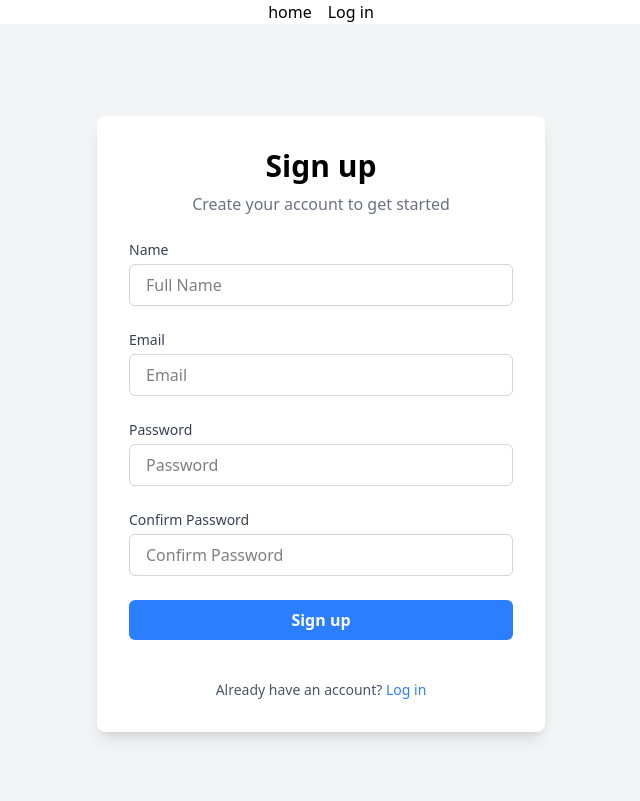
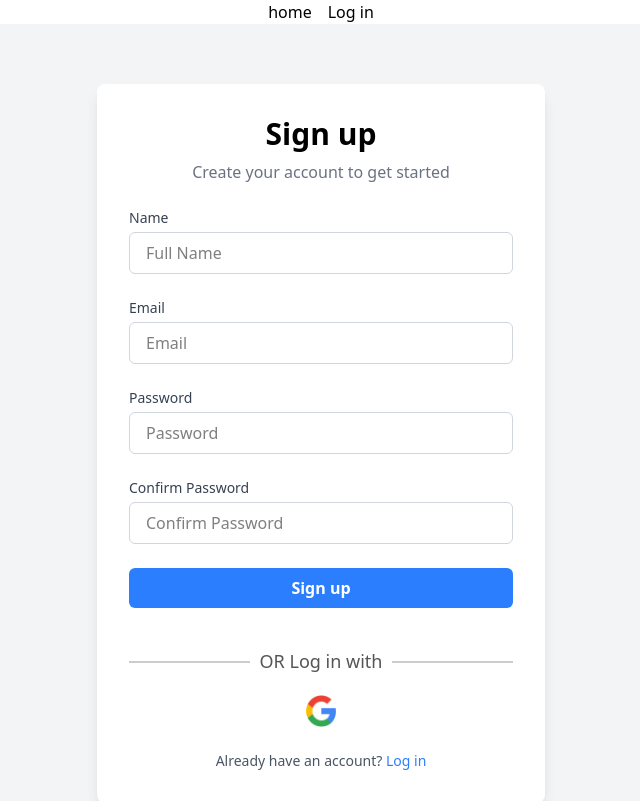
Before and after one commit to Ananthadeb1/Go-Trip-Client, a React (Vite) app: page /signup in a window 1280 px wide. Shown: the top 801 px of the page, without its empty margins (319-959 px from the left). Built offline with nearby package versions, Linux system fonts and the light colour scheme; no server answers.

Commit message:
login with google and save user name done

```diff
--- a/src/Pages/Login/Login.jsx
+++ b/src/Pages/Login/Login.jsx
@@ -1,6 +1,7 @@
 import React, { useContext, useState } from 'react';
 import { AuthContext } from '../../Provider/AuthProvider';
 import { Link, useNavigate } from 'react-router-dom';
+import SocialLogin from '../Shared/ScoialLogin/SocialLogin';
 
 const Login = () => {
     const { login } = useContext(AuthContext);
@@ -68,9 +69,12 @@ const Login = () => {
                         {errors.general && <p className="text-red-500 text-sm mt-2 text-center">{errors.general}</p>}
                     </div>
                 </form>
-                <p className="text-center mt-4">
-                    New Here? <Link to={"/signup"} className="text-blue-500 hover:underline">create an account</Link>
-                </p>
+                <SocialLogin></SocialLogin>
+                <div>
+                    <p className="text-center text-sm text-gray-600 mt-6">
+                        New Here? <Link to={"/signup"} className="text-blue-500 hover:underline">create an account</Link>
+                    </p>
+                </div>
             </div>
         </div>
     );
--- /dev/null
+++ b/src/Pages/Shared/ScoialLogin/SocialLogin.jsx
@@ -0,0 +1,43 @@
+import React, { useContext } from 'react';
+import { AuthContext } from '../../../Provider/AuthProvider';
+import googleLogo from "./../../../../public/images/loginimg/google.png";
+import { updateProfile } from 'firebase/auth';
+
+const SocialLogin = () => {
+    const { loginWithGoogle } = useContext(AuthContext);
+    const hendleGoogleLogin = () => {
+        loginWithGoogle()
+            .then(result => {
+                const loggedUser = result.user;
+                console.log(loggedUser);
+                // Save the user name
+                const userName = loggedUser.displayName;
+                console.log("User Name:", userName);
+                updateProfile(loggedUser, { displayName: userName })
+                // Redirect to the home page
+                window.location.href = '/';
+            })
+            .catch(error => {
+                console.error("Google login failed:", error);
+            });
+    };
+    return (
+        <div className='pt-4'>
+            <div style={{ display: 'flex', alignItems: 'center' }}>
+                <hr style={{ flex: 1, border: 'none', borderTop: '2px solid #ccc' }} />
+                <span style={{ margin: '0 10px', color: '#555', fontSize: '18px' }}>OR Log in with</span>
+                <hr style={{ flex: 1, border: 'none', borderTop: '2px solid #ccc' }} />
+            </div>
+            <div style={{ display: 'flex', justifyContent: 'center', marginTop: '20px' }}>
+                <button
+                    onClick={hendleGoogleLogin}
+                    style={{ cursor: 'pointer' }}
+                >
+                    <img src={googleLogo} alt="Google logo" className='h-8' />
+                </button>
+            </div>
+        </div>
+    );
+};
+
+export default SocialLogin;
--- a/src/Pages/Signup/Signup.jsx
+++ b/src/Pages/Signup/Signup.jsx
@@ -3,6 +3,7 @@ import { updateProfile } from "firebase/auth";
 import { useForm } from "react-hook-form";
 import { Link, useNavigate } from "react-router-dom";
 import { AuthContext } from "../../Provider/AuthProvider";
+import SocialLogin from "../Shared/ScoialLogin/SocialLogin";
 
 const Signup = () => {
     const { register, handleSubmit, setError, formState: { errors }, } = useForm();
@@ -49,8 +50,8 @@ const Signup = () => {
     };
 
     return (
-        <div className="min-h-screen flex items-center justify-center bg-gray-100">
-            <div className="w-full max-w-md p-8 bg-white shadow-lg rounded-lg">
+        <div className="min-h-screen flex items-center justify-center bg-gray-100 ">
+            <div className="w-full max-w-md p-8 bg-white shadow-lg rounded-lg my-15">
                 <div className="text-center mb-6">
                     <h1 className="text-3xl font-bold mb-2">Sign up</h1>
                     <p className="text-gray-500">Create your account to get started</p>
@@ -106,7 +107,8 @@ const Signup = () => {
                     >
                         Sign up
                     </button>
-                    <p className="text-center text-sm text-gray-600 mt-4">
+                    <SocialLogin></SocialLogin>
+                    <p className="text-center text-sm text-gray-600 ">
                         Already have an account? <Link to={"/login"} className="text-blue-500 hover:underline">Log in</Link>
                     </p>
                 </form>
--- a/src/Provider/AuthProvider.jsx
+++ b/src/Provider/AuthProvider.jsx
@@ -1,10 +1,21 @@
 import { createContext, useEffect, useState } from "react";
-import { createUserWithEmailAndPassword, getAuth, onAuthStateChanged, signInWithEmailAndPassword, signOut } from "firebase/auth";
+import {
+    createUserWithEmailAndPassword,
+    getAuth,
+    onAuthStateChanged,
+    signInWithEmailAndPassword,
+    signOut,
+    signInWithPopup,
+    GoogleAuthProvider
+} from "firebase/auth";
 import { app } from "../firebase/firebase.config";
+
 // eslint-disable-next-line react-refresh/only-export-components
-export const AuthContext = createContext(null)
+export const AuthContext = createContext(null);
 
 const auth = getAuth(app);
+const googleProvider = new GoogleAuthProvider();
+
 const AuthProvider = ({ children }) => {
     const [user, setUser] = useState(null);
     const [loading, setLoading] = useState(true);
@@ -12,15 +23,22 @@ const AuthProvider = ({ children }) => {
     const createUser = (email, password) => {
         setLoading(true);
         return createUserWithEmailAndPassword(auth, email, password);
-    }
+    };
+
     const login = (email, password) => {
         setLoading(true);
         return signInWithEmailAndPassword(auth, email, password);
-    }
+    };
+
+    const loginWithGoogle = () => {
+        setLoading(true);
+        return signInWithPopup(auth, googleProvider);
+    };
+
     const logout = () => {
         setLoading(true);
         return signOut(auth);
-    }
+    };
 
     useEffect(() => {
         const unsubscribe = onAuthStateChanged(auth, currentUser => {
@@ -30,15 +48,18 @@ const AuthProvider = ({ children }) => {
         });
         return () => {
             return unsubscribe();
-        }
-    }, [])
+        };
+    }, []);
+
     const authinfo = {
         user,
         loading,
         createUser,
         login,
+        loginWithGoogle,
         logout
-    }
+    };
+
     return (
         <AuthContext.Provider value={authinfo}>
             {children}
```
Also changed, not shown: public/images/loginimg/google.png (added).
